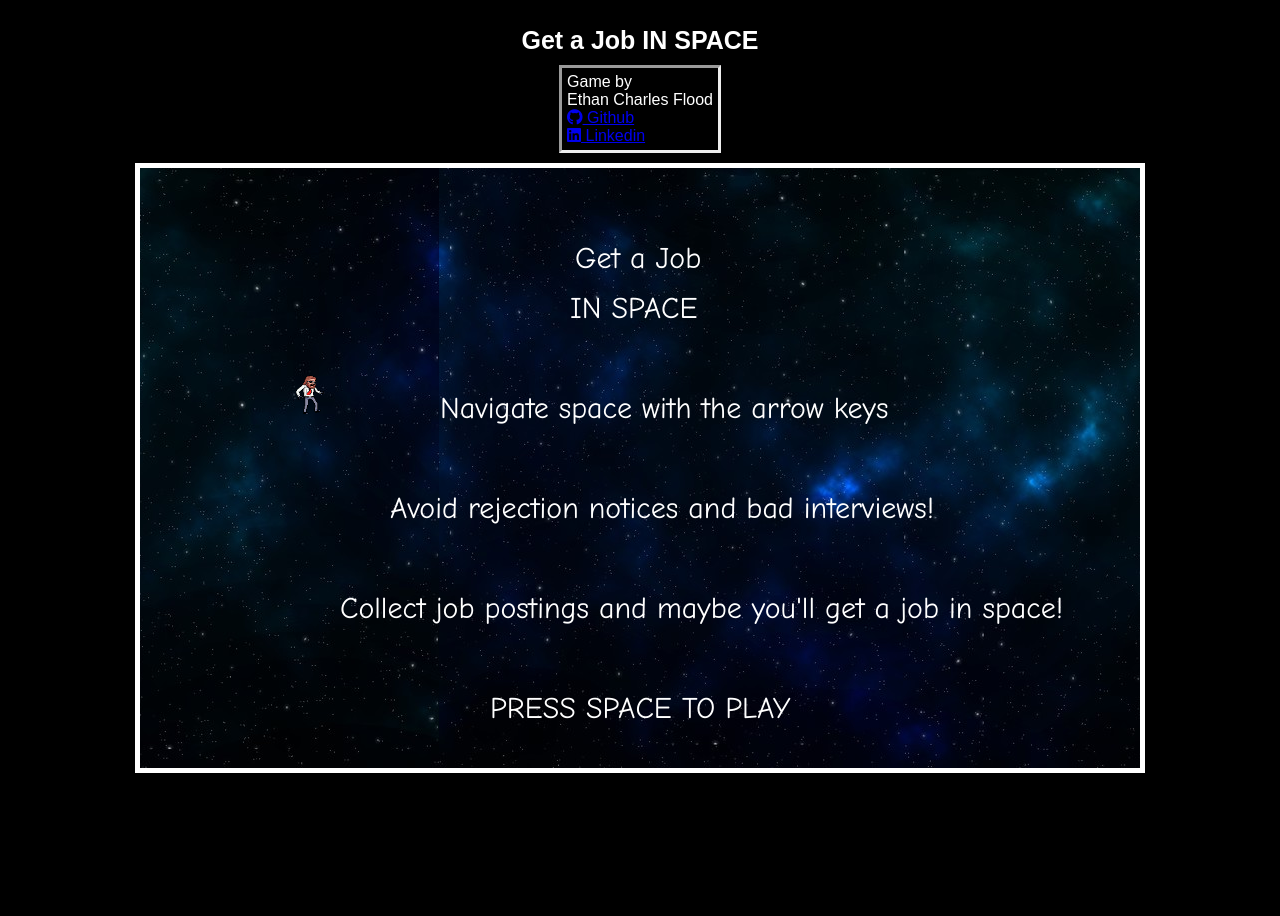
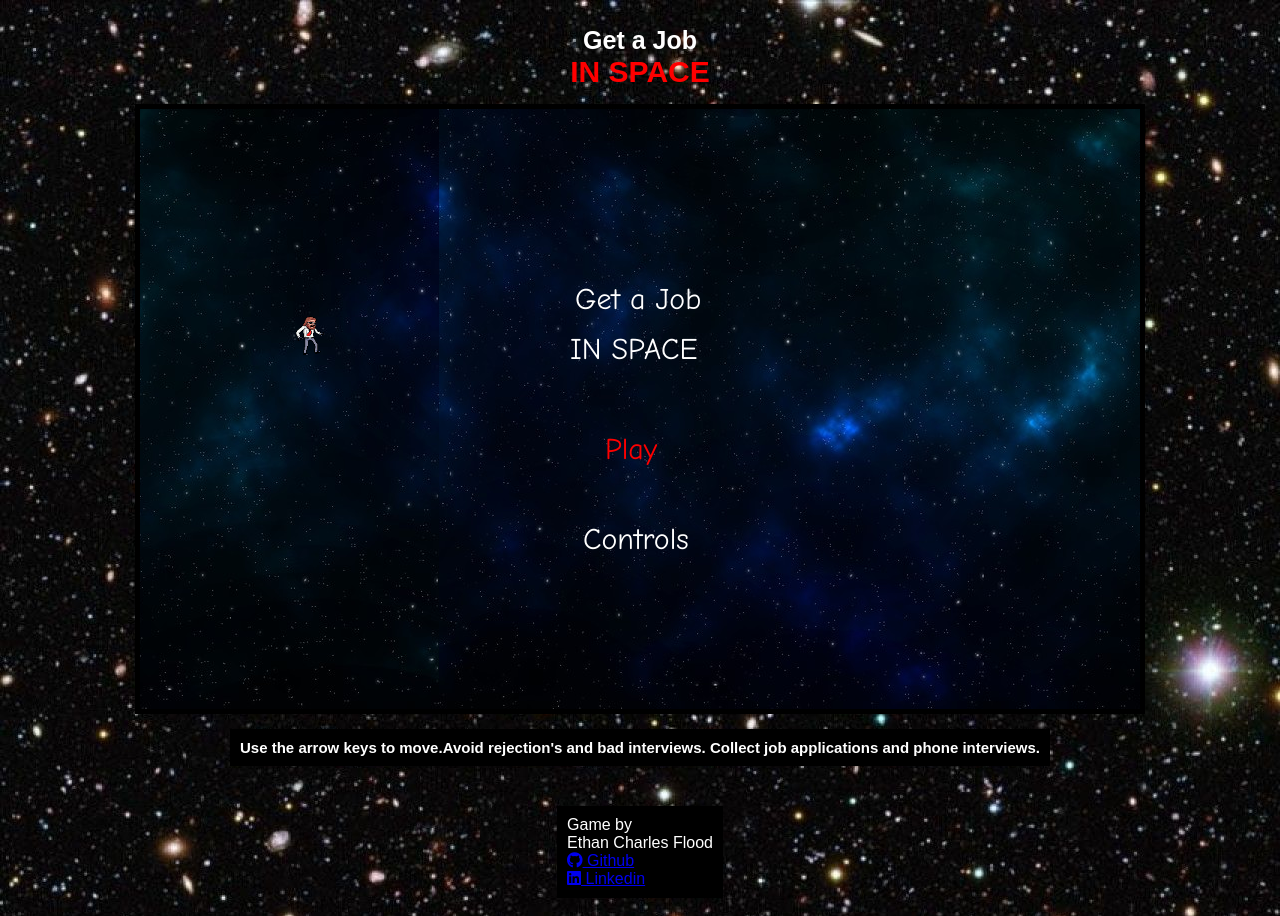
Before and after one commit to EthanCharlesFlood/GetAJobInSpace, a website built with webpack: page index.html in a window 1280 px wide. Before the commit the page ends 800 px from the top, so only its background shows below. Built offline with nearby package versions, Linux system fonts and the light colour scheme.

Commit message:
make some changes

```diff
--- a/index.html
+++ b/index.html
@@ -10,7 +10,14 @@
   <body>
     <img src="" alt="">
     <div class="main-container">
-      <span>Get a Job IN SPACE</span>
+      <span>Get a Job</span>
+      <span class="red-text">IN SPACE</span>
+      <canvas id="gameCanvas" class="game-canvas" width="1000" height="600" ></canvas>
+      <div class="controls">
+        <span>Use the arrow keys to move.</span>
+        <span>Avoid rejection's and bad interviews.<span>
+        <span>Collect job applications and phone interviews.<span>
+      </div>
         <div class="dev-info">
           Game by
           <br />
@@ -20,7 +27,6 @@
           <br />
           <a href="https://www.linkedin.com/in/ethan-flood-58239589/"><i class="fab fa-linkedin"></i> Linkedin</a>
         </div>
-        <canvas id="gameCanvas" class="game-canvas" width="1000" height="600" />
       </div>
       <!-- <audio controls autoplay loop>
         <source src="assets/music.mp3"/>
--- a/master.css
+++ b/master.css
@@ -1,17 +1,18 @@
 body {
-  /* height: 100vh; */
-  /* width: 100%; */
-  background-color: black;
+  background-image: url(assets/high-resolution-wallpaper-space_334572.jpg);
   font-family: sans-serif;
   color: white;
 }
 
 span {
-  /* position: fixed;
-  left: 43%;
-  top: 100px; */
   font-size: 25px;
   font-weight: 900;
+}
+
+.red-text {
+  font-size: 30px;
+  font-weight: 900;
+  color: red;
 }
 
 .main-container {
@@ -21,9 +22,6 @@ span {
 }
 
 .game-info-controls {
-  /* position: fixed;
-  left: 200px;
-  top: 300px; */
   display: flex;
   flex-direction: column;
   width: 150px;
@@ -51,40 +49,34 @@ span {
 }
 
 .dev-info {
-  /* position: fixed;
-  left: 44%;
-  top: 90%; */
   text-decoration: none;
   border-style: inset;
   padding: 5px;
   margin-bottom: 10px;
-  margin-top: 10px;
-}
-
-.scores {
-  border-style: inset;
-  padding: 5px;
-  margin-bottom: 40px;
+  background-color: black;
+  border: 5px solid black;
 }
 
 .game-canvas {
-  /* position: fixed;
-  left: 22%;
-  top: 20%; */
   background-color: #fff;
-  border: 5px solid white;
+  border: 5px solid black;
+  margin-top: 15px;
+  margin-bottom: 15px;
 }
 
 .input-name > input {
   width: 100px;
 }
 
-button {
-  height: 15px;
+.controls {
+  display: flex;
+  flex-wrap: wrap;
+  flex direction: column;
+  align-items: center;
+  background-color: black;
+  border: 5px solid black;
 }
 
-audio {
-  position: fixed;
-  left: 41%;
-  top: 85%;
+.controls span {
+  font-size: 15px;
 }
--- a/scripts/character.js
+++ b/scripts/character.js
@@ -5,6 +5,7 @@ class CharacterObject extends GameObject {
     super(canvasWidth, canvasHeight);
     this.draw = this.draw.bind(this);
     this.context = ctx;
+    this.paused = false;
     this.width = 35;
     this.height = 50;
     this.dead = false;
@@ -23,8 +24,11 @@ class CharacterObject extends GameObject {
     this.explosionImage = new Image();
     this.explosionImage.src = "assets/exp2_0.png";
     this.explodeNoise = this.explodeNoise.bind(this);
+    this.gameMusic = new Audio();
+    this.gameMusic.src = null;
     this.checkCollision = this.checkCollision.bind(this);
     this.drawExplosion = this.drawExplosion.bind(this);
+    this.reset = this.reset.bind(this);
   }
 
 
--- a/scripts/menu.js
+++ b/scripts/menu.js
@@ -3,6 +3,7 @@ class Menu {
     this.context = context;
     this.draw = this.draw.bind(this);
     this.selector = 0;
+    this.pressed = false;
   }
 
   up() {
@@ -22,31 +23,41 @@ class Menu {
   }
 
   draw() {
+    if (this.pressed) {
+      this.down();
+    }
     this.context.beginPath();
-    this.context.fillText("Get a Job", 435, 100);
+    this.context.fillText("Get a Job", 435, 200);
     this.context.fillStyle = "#FFFFFF";
     this.context.closePath();
     this.context.beginPath();
-    this.context.fillText("IN SPACE", 430, 150);
+    this.context.fillText("IN SPACE", 430, 250);
+    this.context.fillStyle = "#FFFFFF";
+    this.context.closePath();
+    if (this.selector == 1) {
+      this.context.beginPath();
+      this.context.fillStyle = "red";
+      this.context.fillText("Play", 445, 350);
       this.context.fillStyle = "#FFFFFF";
       this.context.closePath();
       this.context.beginPath();
-    this.context.fillText("Navigate space with the arrow keys", 300, 250);
+      this.context.fillStyle = "white";
+      this.context.fillText("Controls", 440, 450);
+      this.context.fillStyle = "#FFFFFF";
+      this.context.closePath();
+    } else {
+      this.context.beginPath();
+      this.context.fillStyle = "red";
+      this.context.fillText("Play", 465, 350);
       this.context.fillStyle = "#FFFFFF";
       this.context.closePath();
       this.context.beginPath();
-    this.context.fillText("Avoid rejection notices and bad interviews!", 250, 350);
-    this.context.fillStyle = "#FFFFFF";
-    this.context.closePath();
-    this.context.beginPath();
-    this.context.fillText("Collect job postings and maybe you'll get a job in space!", 200, 450);
-    this.context.fillStyle = "#FFFFFF";
-    this.context.closePath();
-    this.context.beginPath();
-    this.context.fillText("PRESS SPACE TO PLAY", 350, 550);
+      this.context.fillStyle = "white";
+      this.context.fillText("Controls", 443, 440);
       this.context.fillStyle = "#FFFFFF";
       this.context.closePath();
     }
   }
+}
 
 export default Menu;
```
Also changed, not shown: bundle.js (+6 -6 lines), assets/Space-Background-2.jpg (added), assets/high-resolution-wallpaper-space_334572.jpg (added). Lines whose indentation alone changed are shown as unchanged.
